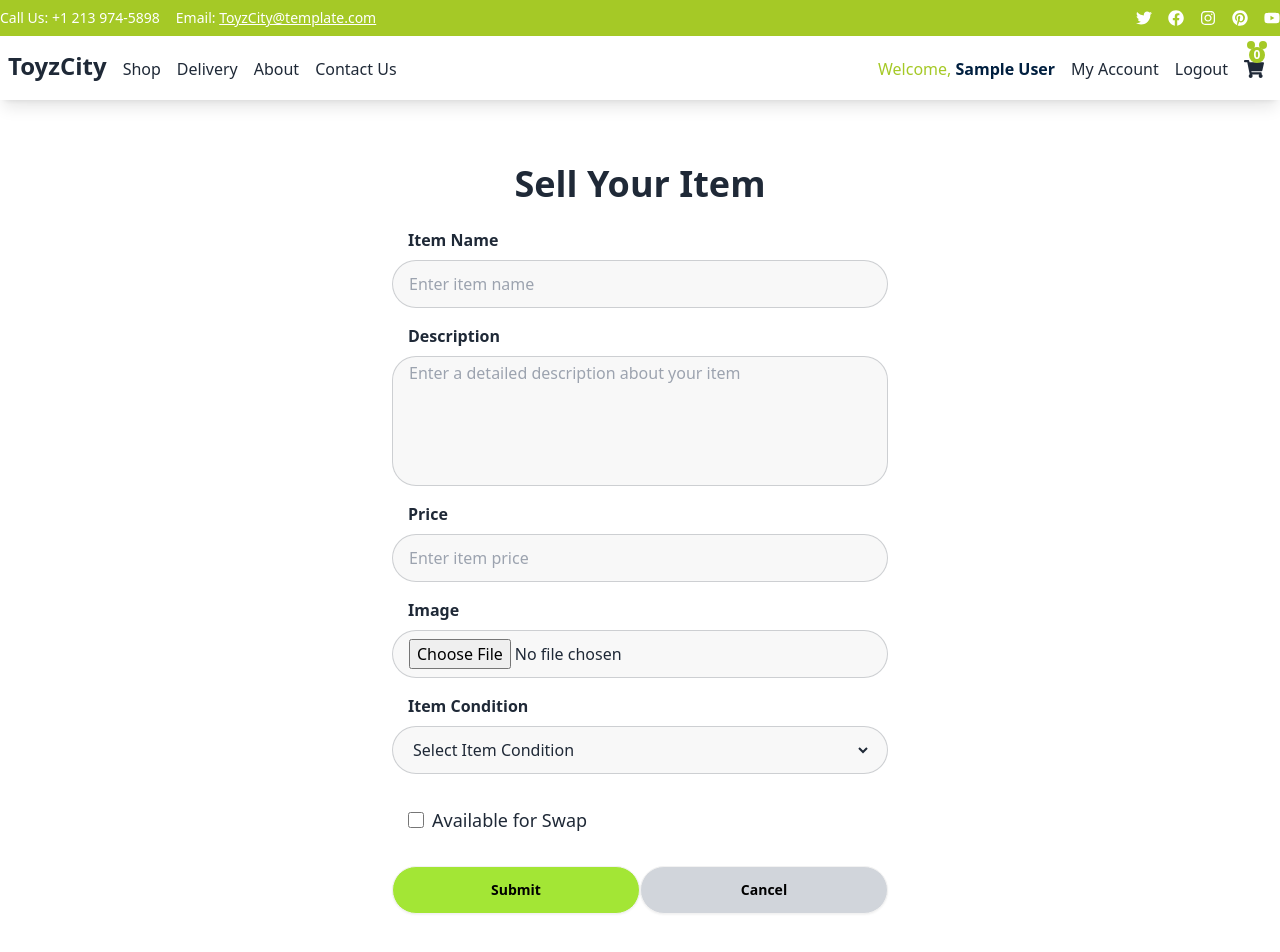
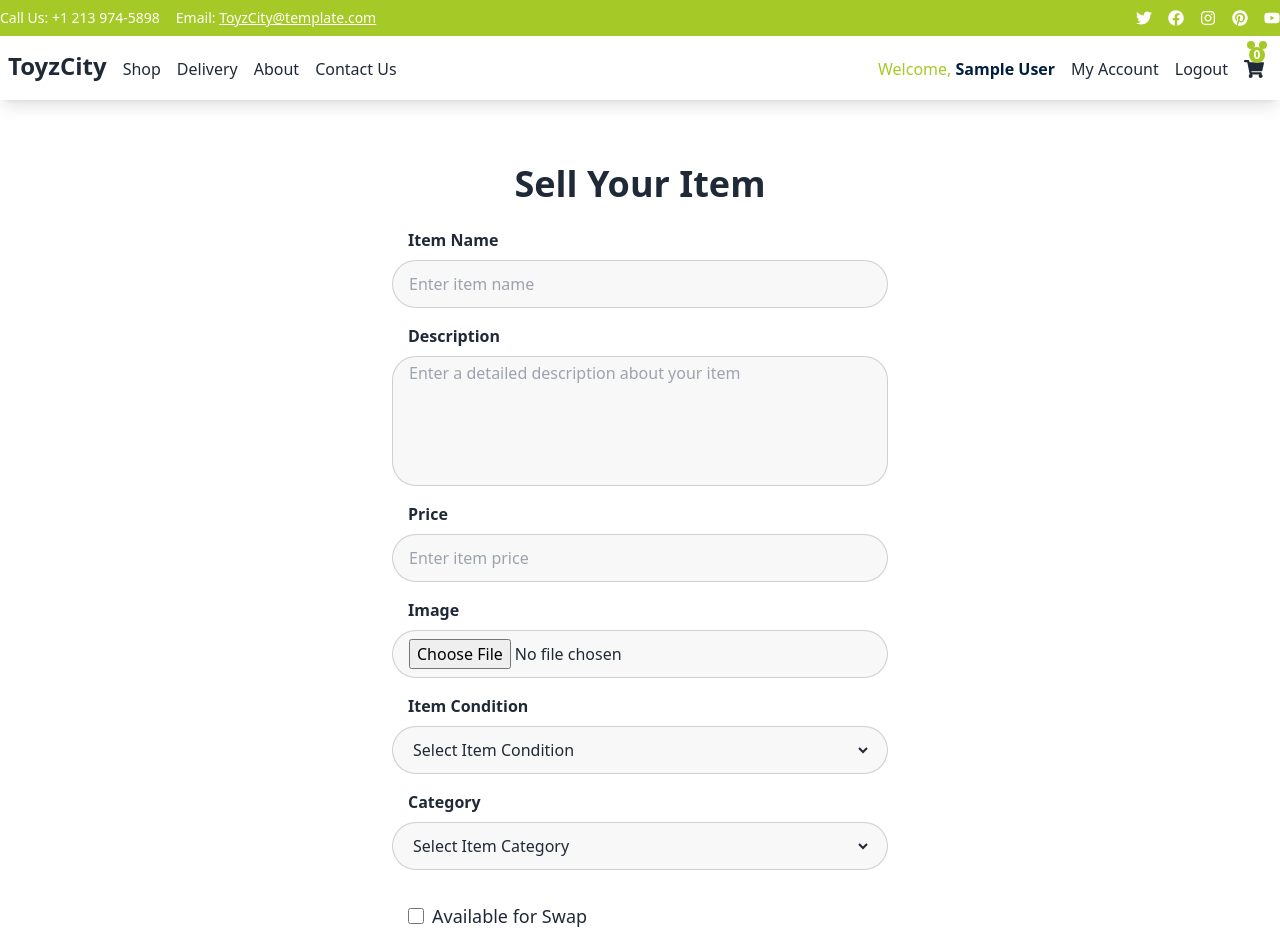
Before and after one commit to ToyTreasures/toy-treasures-frontend, a React (Vite) app: page /sell-item in a window 1280 px wide. Shown: the top 952 px of the page. Built offline with nearby package versions, Linux system fonts and the light colour scheme; sample sign-in values are in the browser's storage.

Commit message:
feat: add category field and validation to sellitem form

```diff
--- a/src/pages/SellItem.jsx
+++ b/src/pages/SellItem.jsx
@@ -14,6 +14,7 @@ const SellItem = () => {
     price: "",
     image: null,
     condition: "",
+    category: "",
     isAvailableForSwap: false,
   };
 
@@ -30,16 +31,15 @@ const SellItem = () => {
       formData.append("description", values.description);
       formData.append("price", values.price);
       formData.append("condition", values.condition);
+      formData.append("category", values.category);
       formData.append("isAvailableForSwap", values.isAvailableForSwap);
       formData.append("thumbnail", values.image);
 
       const response = await itemApiRequests.createItem(formData);
       setSubmitError("");
-      console.log("Item added successfully:", response);
       resetForm();
       navigate("/");
     } catch (error) {
-      console.error("Submission error:", error);
       setSubmitError(
         error.error || "An unexpected error occurred. Please try again."
       );
@@ -180,6 +180,32 @@ const SellItem = () => {
               </div>
 
               <div className="space-y-2">
+                <label htmlFor="category" className="ml-4 font-semibold">
+                  Category
+                </label>
+                <div className="input input-bordered rounded-3xl bg-[#f8f8f8] flex items-center gap-2 p-4">
+                  <Field
+                    as="select"
+                    name="category"
+                    id="category"
+                    className="grow bg-transparent outline-none w-full"
+                  >
+                    <option value="">Select Item Category</option>
+                    <option value="Action Figures">Action Figures</option>
+                    <option value="Board Games">Board Games</option>
+                    <option value="Wooden Toys">Wooden Toys</option>
+                    <option value="Doll & Plush">Doll & Plush</option>
+                    <option value="Technology">Technology</option>
+                  </Field>
+                </div>
+                <ErrorMessage
+                  name="category"
+                  component="div"
+                  className="text-red-500 text-sm"
+                />
+              </div>
+
+              <div className="space-y-2">
                 <div className="flex items-center gap-2 p-4">
                   <Field
                     type="checkbox"
--- a/src/utils/validatoin/itemValidation.js
+++ b/src/utils/validatoin/itemValidation.js
@@ -2,6 +2,15 @@ import * as Yup from "yup";
 
 const SUPPORTED_FORMATS = ["image/jpg", "image/jpeg", "image/png"];
 const FILE_SIZE = 5 * 1024 * 1024; // 5MB
+
+const validCategoryNames = [
+  "Action Figures",
+  "Stuffed Animals",
+  "Wooden Toys",
+  "Puzzle",
+  "Doll & Plush",
+  "Technology",
+];
 
 export const SellItemSchema = Yup.object().shape({
   name: Yup.string().required("Item Name is required"),
@@ -23,5 +32,8 @@ export const SellItemSchema = Yup.object().shape({
       (value) => value && SUPPORTED_FORMATS.includes(value.type)
     ),
   condition: Yup.string().required("Condition is required"),
+  category: Yup.string()
+    .oneOf(validCategoryNames, "Invalid category name")
+    .required("Category is required"),
   isAvailableForSwap: Yup.boolean(),
 });
```
